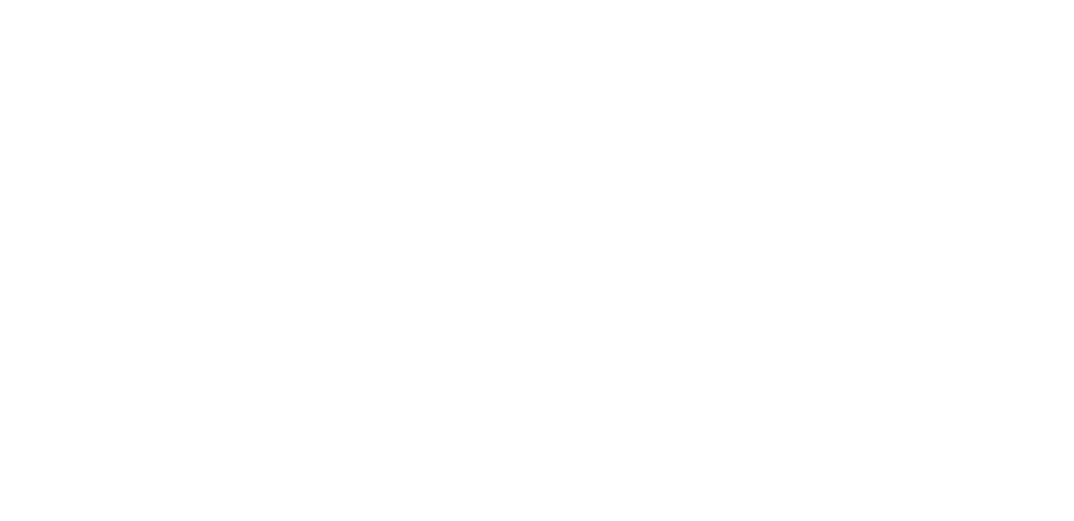
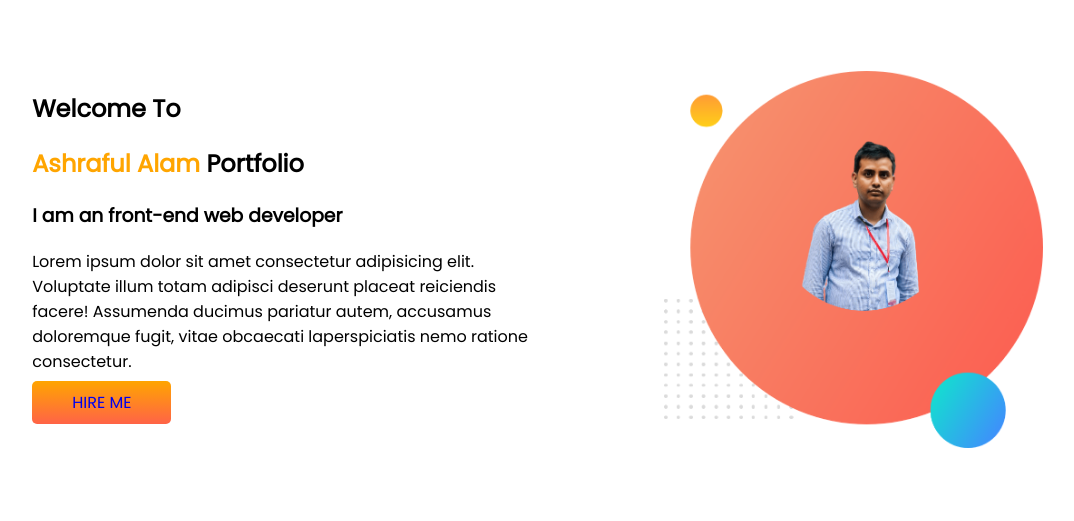
Before and after one commit to alammdashrafulcst/MY-PORTFOLIO, a plain HTML site: page index.html in a window 1280 px wide. Shown: the whole page, without its empty margins (39-1113 px from the left). Drawn offline with Linux system fonts and the light colour scheme.

Commit message:
presonal info added

```diff
--- a/index.html
+++ b/index.html
@@ -5,10 +5,51 @@
     <meta http-equiv="X-UA-Compatible" content="IE=edge">
     <meta name="viewport" content="width=device-width, initial-scale=1.0">
 
+    <link rel="preconnect" href="https://fonts.googleapis.com">
+    <link rel="preconnect" href="https://fonts.gstatic.com" crossorigin>
+    <link href="https://fonts.googleapis.com/css2?family=Poppins&display=swap" rel="stylesheet">
     <link rel="stylesheet" href="style.css">
+
+
     <title>Ash Portfolio</title>
 </head>
 <body>
 
+<section>
+    <div class="half-width"  >
+
+        <h1>Welcome To </h1>
+
+        <h2> <span  class="orange">Ashraful Alam</span>  Portfolio</h2>
+
+        <h3>I am an front-end web developer</h3>
+        <p>  Lorem ipsum dolor sit amet consectetur adipisicing elit. Voluptate illum   totam adipisci deserunt placeat reiciendis facere! Assumenda ducimus pariatur autem, accusamus doloremque fugit, vitae obcaecati laperspiciatis nemo ratione consectetur.</p>
+
+        <a  class="link-button"   target="_blank" rel="noopener noreferrer"   href="https://www.facebook.com/ashrafulcst">HIRE ME </a>
+
+        </div>
+
+        <div  class="half-width"        >
+            <img src="images/my-bg.png" alt="">
+        </div>
+</section>
+
+
+
+
+
+
+
+
+
+
+
+
+
+
+
+
+
+
 </body>
 </html>
--- a/style.css
+++ b/style.css
@@ -0,0 +1,35 @@
+body{
+
+    font-family: 'Poppins', sans-serif;
+}
+
+
+
+.orange{
+
+color:orange;
+
+}
+
+section{
+
+    display:flex;
+}
+
+.half-width{
+
+    width:50%;
+    padding: 5%;
+}
+
+.half-width img{
+    width:75%;
+}
+
+.link-button{
+
+    text-decoration: none;
+    background-image:linear-gradient(orange,tomato);
+    padding:10px 40px;
+    border-radius: 5px;
+}
```
Also changed, not shown: images/ash11.png (added), images/ash2.jpg (added), images/ash22.png (added), images/dream-bg.png (added), images/exp-bg.png (added), images/jhankar.png (added), images/jhankar2.png (added), images/my-bg.png (added), images/my-bg2.png (added), images/top-banner.png (added).
